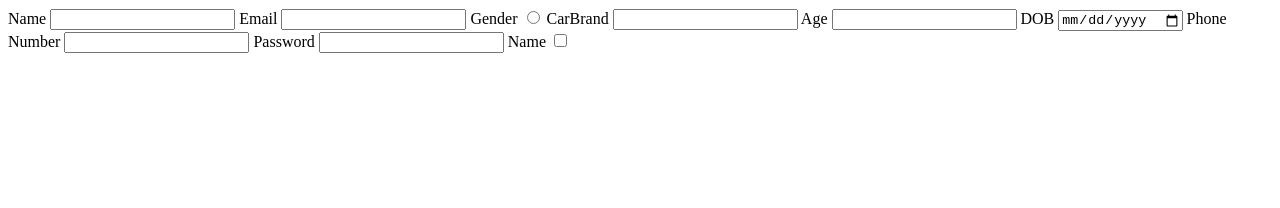
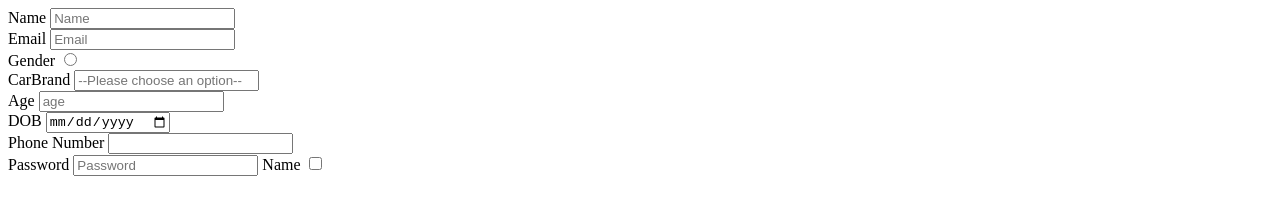
Before and after one commit to acciojob/signup-form-car-Raju-ranjan-nitp, a website: page main.html in a window 1280 px wide. Drawn offline with Linux system fonts and the light colour scheme.

Commit message:
created a submission

```diff
--- a/main.html
+++ b/main.html
@@ -13,28 +13,28 @@
 </script>
 	<form id="my-form" method="post">
 		<label for="name">Name</label>
-		<input type="text" id="name" required>
-
+		<input type="text" id="name" placeholder="Name" required>
+<br>
 		<label for="email">Email</label>
-		<input type="email" id="email" required>
-
+		<input type="email" id="email" placeholder="Email" required>
+<br>
 		<label for="gender">Gender</label>
 		<input type="radio" id="gender" required>
-
+<br>
 		<label for="cars">CarBrand</label>
-		<input type="select" id="cars" required>
-
+		<input type="select" id="cars" placeholder="--Please choose an option-- " required>
+<br>
 		<label for="age">Age</label>
-		<input type="number" id="age" required>
-
+		<input type="number" id="age" placeholder="age" required>
+<br>
 		<label for="dob">DOB</label>
 		<input type="date" id="dob" required>
-
+<br>
 		<label for="tel">Phone Number</label>
 		<input type="tel" id="tel" >
-
+<br>
 		<label for="password">Password</label>
-		<input type="password" id="password" required>
+		<input type="password" id="password" placeholder="Password" required>
 
 		<label for="tos">Name</label>
 		<input type="checkbox" id="tos" required>
```
